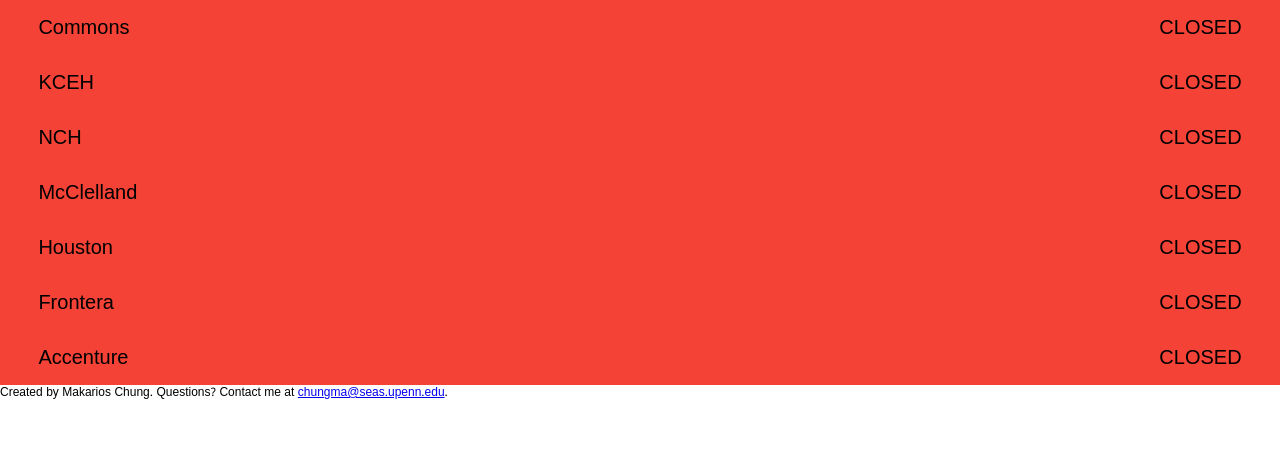
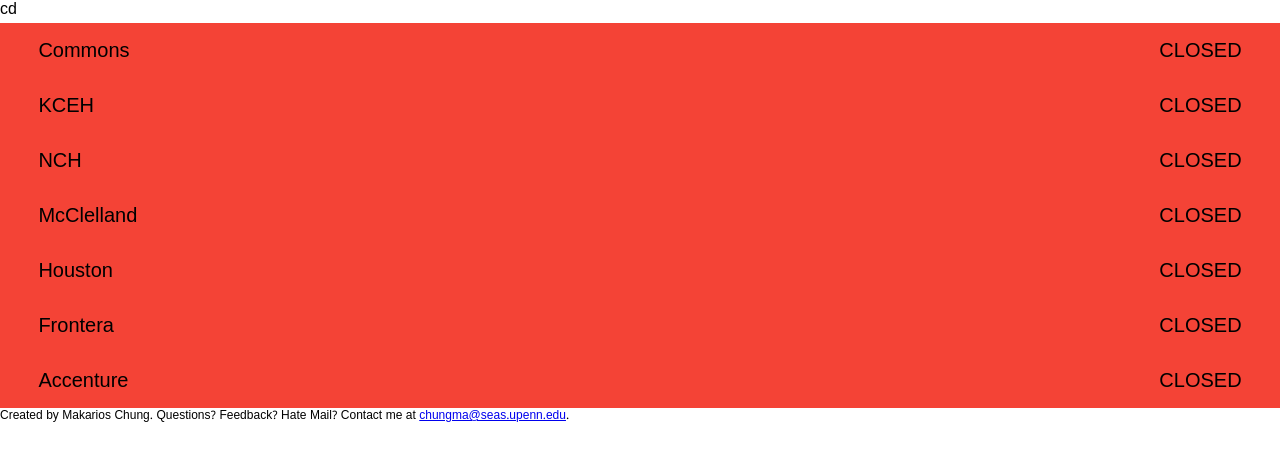
Before and after one commit to 16makariosc/notsosmartasian.github.io, a PHP site: page / in a window 1280 px wide; the page is wider, and only the part inside the window is pictured. Shown: the top 461 px of that part. Run offline with PHP 8.4, Linux system fonts and the light colour scheme; some web fonts are replaced.

Commit message:
edited fonts, footer text

```diff
--- a/index.html
+++ b/index.html
@@ -6,7 +6,7 @@
 	<script src="https://code.jquery.com/jquery-1.12.4.js"
   			integrity="sha256-Qw82+bXyGq6MydymqBxNPYTaUXXq7c8v3CwiYwLLNXU="
   			crossorigin="anonymous"></script>
-  <script src="scripts/main.js"></script>
+  cd <script src="scripts/main.js"></script>
   <script>
   (function(i,s,o,g,r,a,m){i['GoogleAnalyticsObject']=r;i[r]=i[r]||function(){
   (i[r].q=i[r].q||[]).push(arguments)},i[r].l=1*new Date();a=s.createElement(o),
@@ -74,7 +74,7 @@
 </body>
 
 <footer>
-  <p id = "footer">Created by Makarios Chung. Questions? Contact me at <a href="mailto:chungma@seas.upenn.edu">chungma@seas.upenn.edu</a>.</p>
+  <p id = "footer">Created by Makarios Chung. Questions? Feedback? Hate Mail? Contact me at <a href="mailto:chungma@seas.upenn.edu">chungma@seas.upenn.edu</a>.</p>
 
 </html>
 
--- a/scripts/main.js
+++ b/scripts/main.js
@@ -15,7 +15,7 @@
 	if ($("#"+id).hasClass('closed')){
 		$("#"+id).toggleClass('closed open');
 		min = parseInt((nextOpenTime - parseInt(nextOpenTime))*60);
-        $("#"+id+" .status").html("OPEN for " + parseInt(nextOpenTime) + "H " + ("0" + min).slice(-2)+"M");
+        $("#"+id+" .status").html("OPEN <span class = 'small'> for </span> " + parseInt(nextOpenTime) + "H " + ("0" + min).slice(-2)+"M");
 	}
 }
 function closeOne(id){
--- a/styles/styles.css
+++ b/styles/styles.css
@@ -72,7 +72,11 @@
     padding-top: 16px;
     padding-right:100%;
     padding-left:3%;
-    font-size: 20px;
+    font-size: 125%;
     cursor: pointer;
 
 }
+
+.small{
+	font-size: 100%;
+}
```
